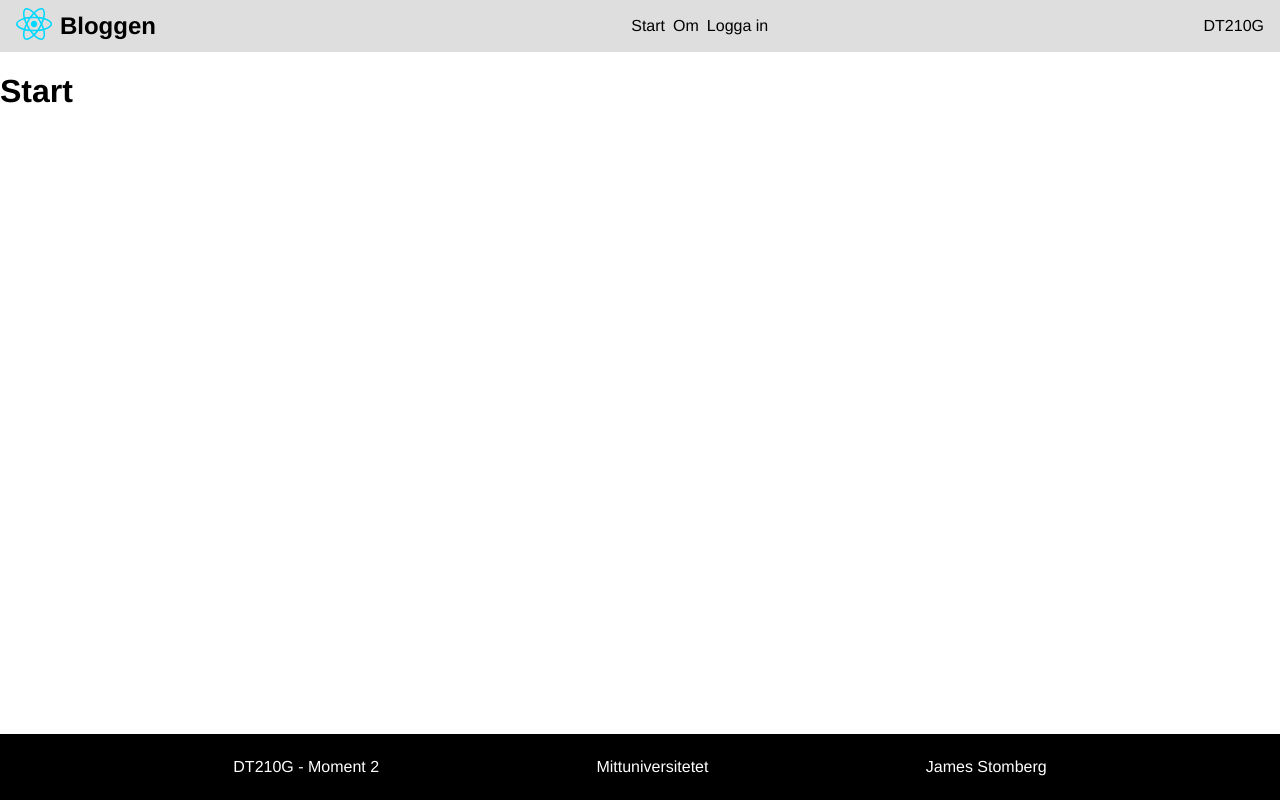
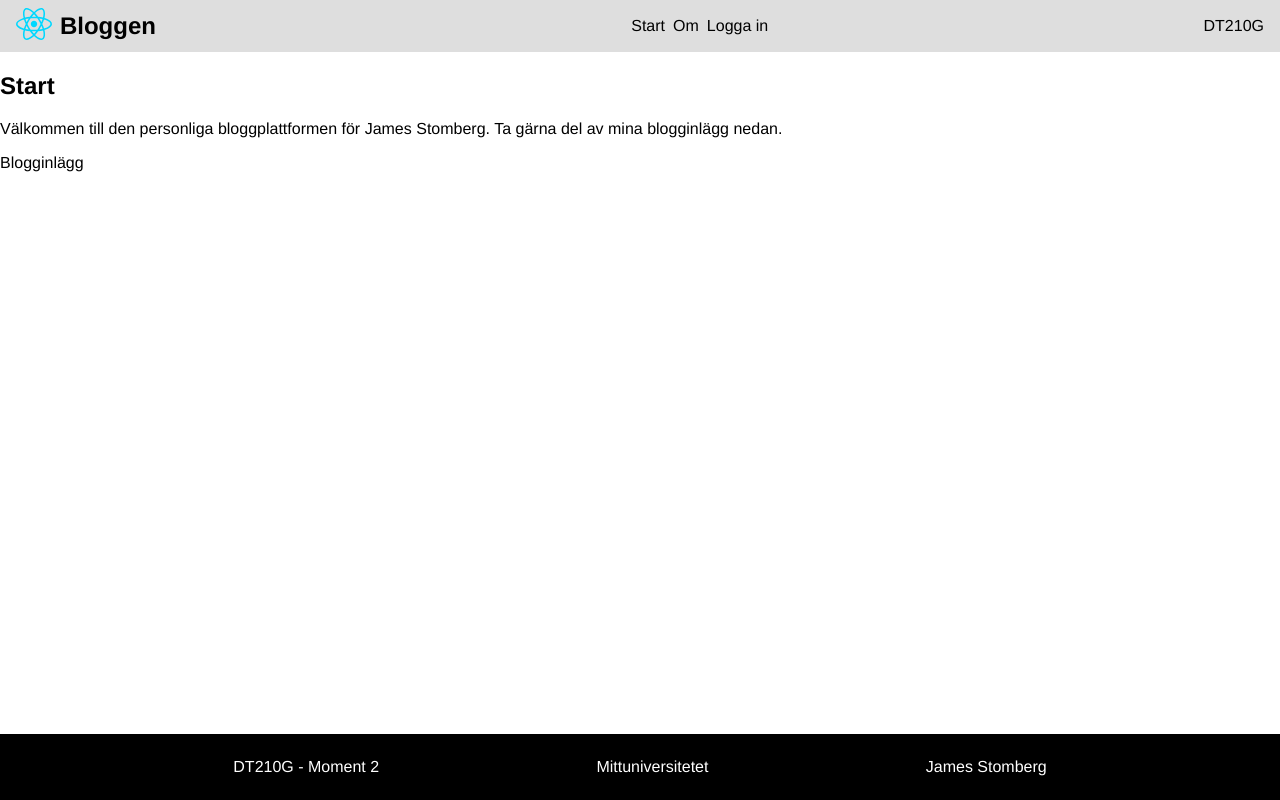
Before and after one commit to jamesstomberg/dt210g-m3, a React (Vite) app: page / in a window 1280 px wide. Built offline with nearby package versions, Linux system fonts and the light colour scheme.

Commit message:
Prepare home page for blog posts and add intro text.

```diff
--- a/src/pages/Page.Home.tsx
+++ b/src/pages/Page.Home.tsx
@@ -1,7 +1,14 @@
 export default function Home({ title }: { title: string }) {
     return (
         <>
-            <h1>{title}</h1>
+            <section>
+                <h1>{title}</h1>
+                <p>Välkommen till den personliga bloggplattformen för James Stomberg. Ta gärna del av mina blogginlägg nedan.</p>
+            </section>
+
+            <section>
+                Blogginlägg
+            </section>
         </>
     );
 }
```
